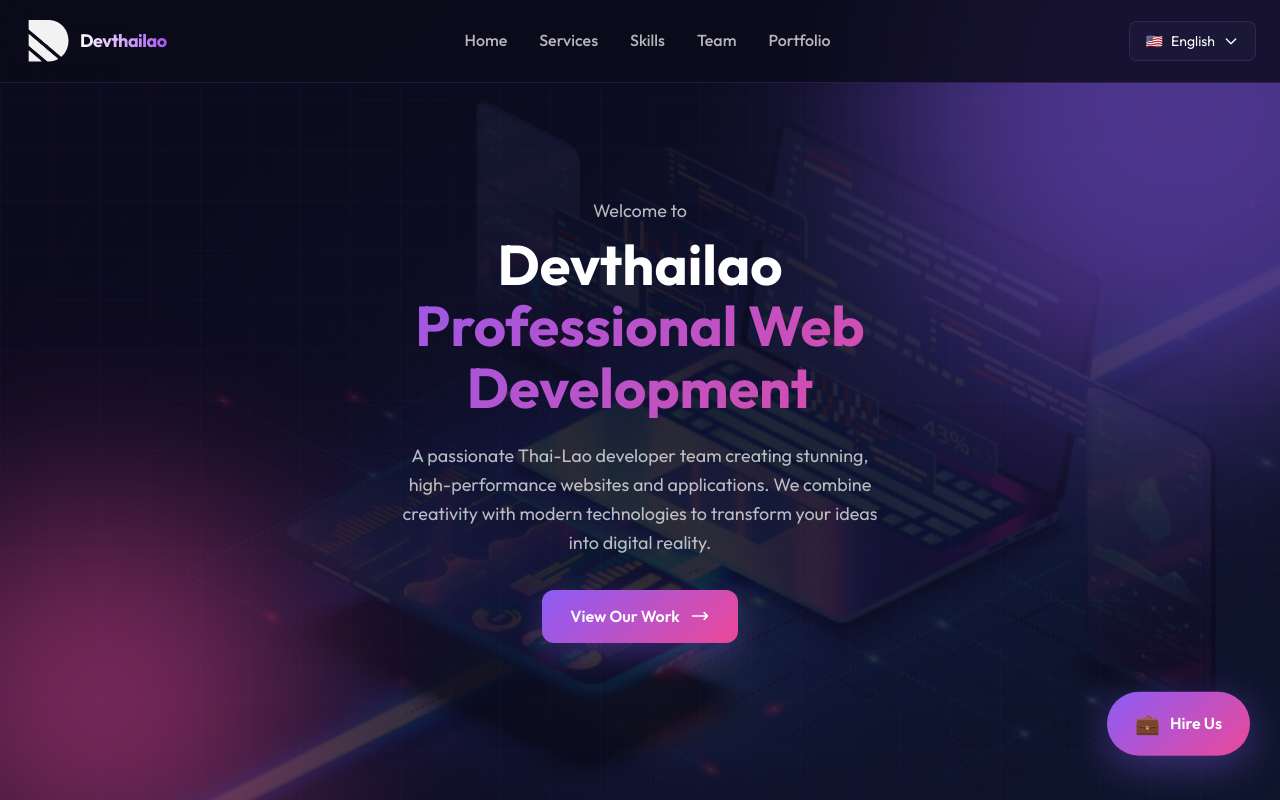
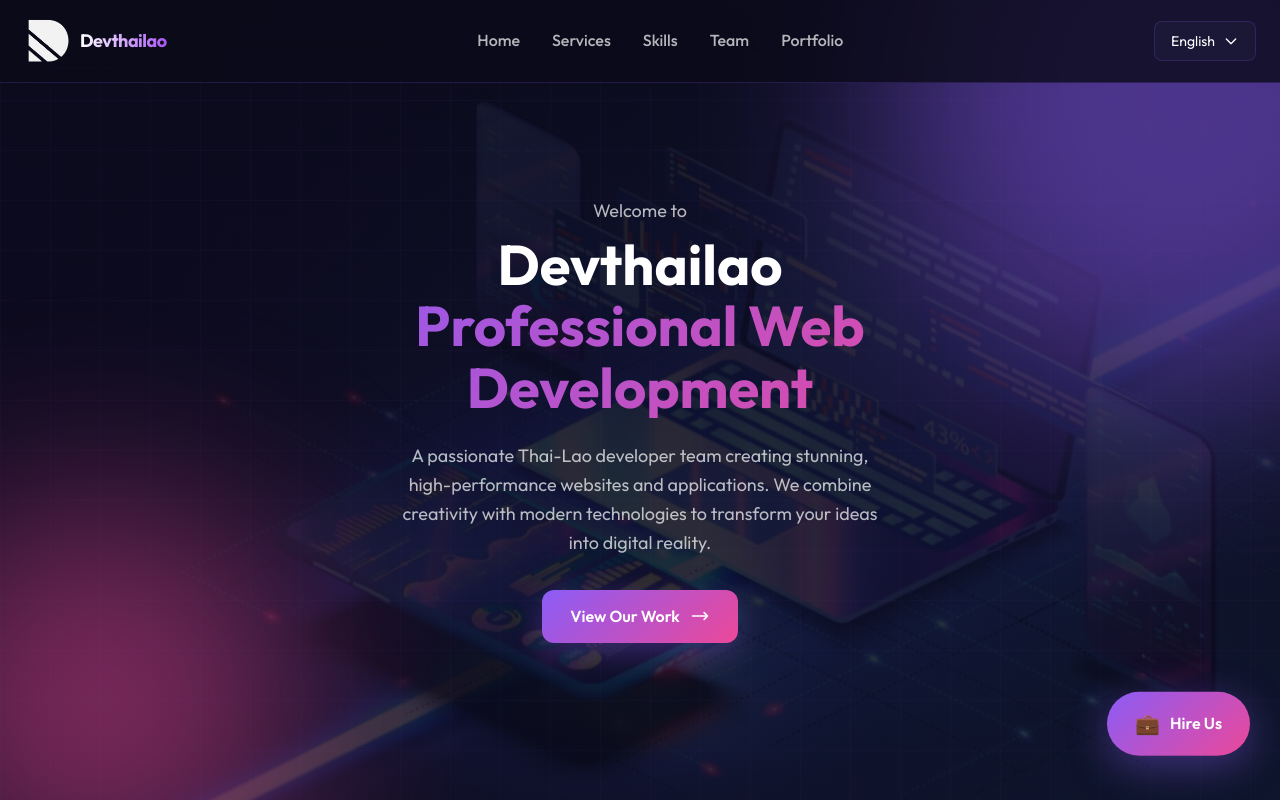
Before and after one commit to siridevcode-dev/devthailao.com, a Next.js app: page /en in a window 1280 px wide. Shown: the top 800 px of the page. Built offline with nearby package versions, Linux system fonts and the light colour scheme.

Commit message:
Remove flag emojis from navbar

```diff
--- a/src/components/Navbar.tsx
+++ b/src/components/Navbar.tsx
@@ -23,9 +23,9 @@
 }
 
 const languages = [
-    { code: 'en', name: 'English', flag: '🇺🇸' },
-    { code: 'th', name: 'ไทย', flag: '🇹🇭' },
-    { code: 'lo', name: 'ລາວ', flag: '🇱🇦' },
+    { code: 'en', name: 'English' },
+    { code: 'th', name: 'ไทย' },
+    { code: 'lo', name: 'ລາວ' },
 ];
 
 export default function Navbar({ lang, dictionary }: NavbarProps) {
@@ -62,7 +62,6 @@
                             className="lang-btn"
                             onClick={() => setIsLangOpen(!isLangOpen)}
                         >
-                            <span>{currentLang.flag}</span>
                             <span>{currentLang.name}</span>
                             <svg className="chevron" viewBox="0 0 24 24" fill="none" stroke="currentColor">
                                 <path strokeLinecap="round" strokeLinejoin="round" strokeWidth={2} d="M19 9l-7 7-7-7" />
@@ -80,7 +79,6 @@
                                             setIsLangOpen(false);
                                         }}
                                     >
-                                        <span>{language.flag}</span>
                                         <span>{language.name}</span>
                                     </button>
                                 ))}
```
